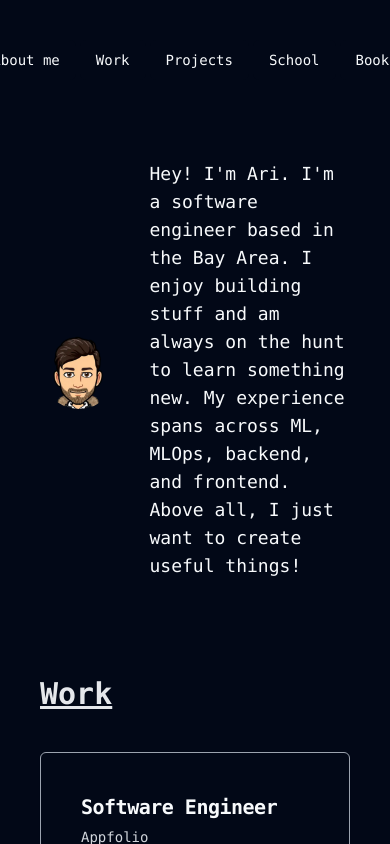
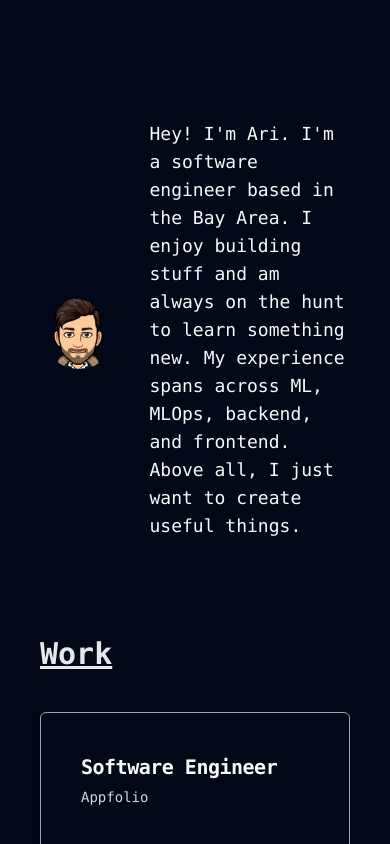
Before and after one commit to aripo99/personal-website, a Next.js app: page / in a window 390 px wide. Shown: the top 844 px of the page. Built offline with nearby package versions, Linux system fonts and the light colour scheme.

Commit message:
Hide top nav bar in small screens

```diff
--- a/components/AboutMe.tsx
+++ b/components/AboutMe.tsx
@@ -1,6 +1,6 @@
 import InteractiveProfileImage from './InteractiveProfileImage';
 
-const description = "Hey! I'm Ari. I'm a software engineer based in the Bay Area. I enjoy building stuff and am always on the hunt to learn something new. My experience spans across ML, MLOps, backend, and frontend. Above all, I just want to create useful things!";
+const description = "Hey! I'm Ari. I'm a software engineer based in the Bay Area. I enjoy building stuff and am always on the hunt to learn something new. My experience spans across ML, MLOps, backend, and frontend. Above all, I just want to create useful things.";
 
 const AboutMe: React.FC = () => {
     return (
--- a/components/TopNavBar.tsx
+++ b/components/TopNavBar.tsx
@@ -9,9 +9,9 @@ import {
 
 import Link from "next/link";
 
-const TopNacvBar = () => {
+const TopNavBar = () => {
     return (
-        <NavigationMenu>
+        <NavigationMenu className="md:block hidden">
             <NavigationMenuList>
                 <NavigationMenuItem>
                     <Link href="#">
@@ -43,4 +43,4 @@ const TopNacvBar = () => {
     )
 }
 
-export default TopNacvBar;
+export default TopNavBar;
```
